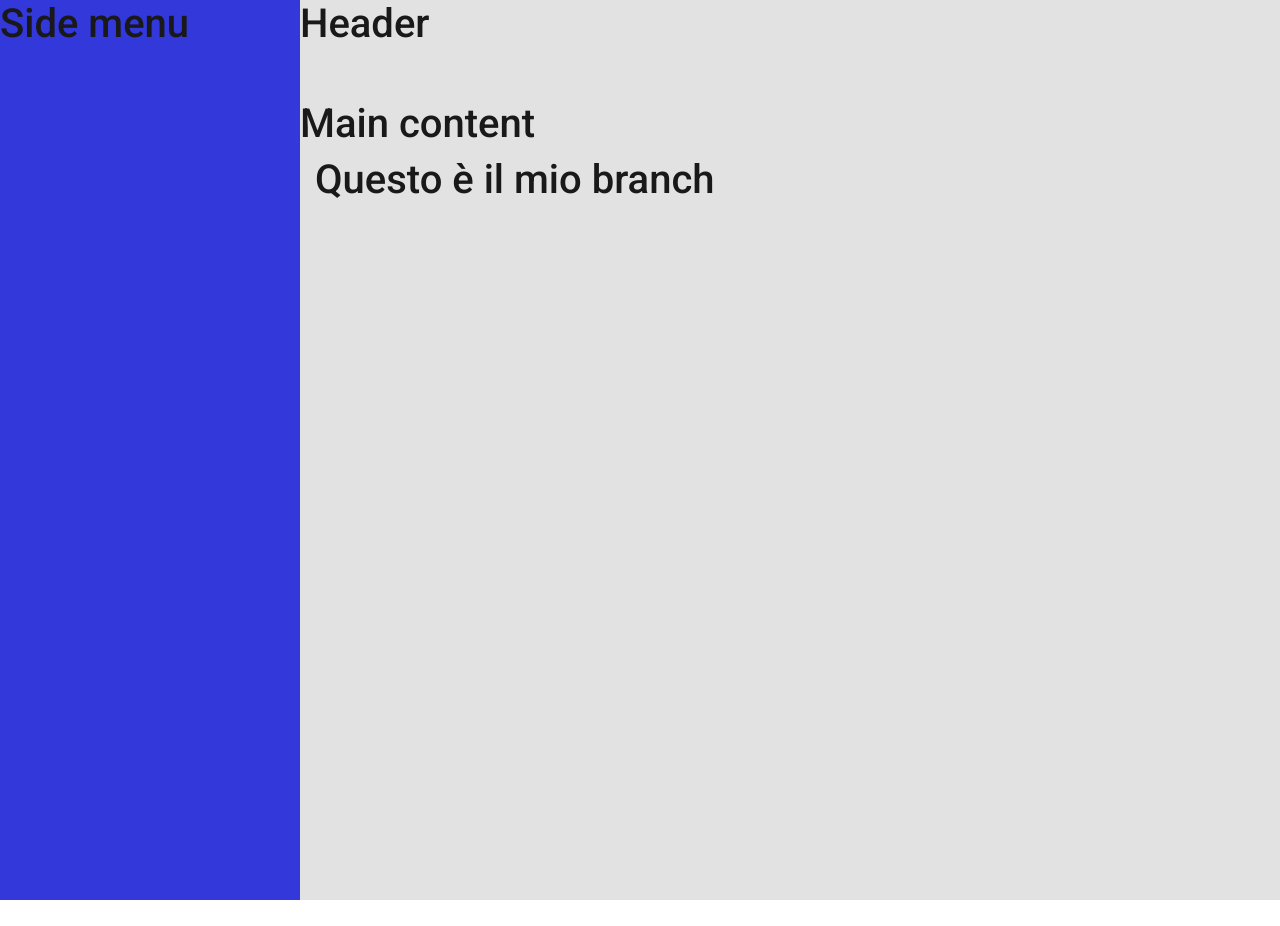
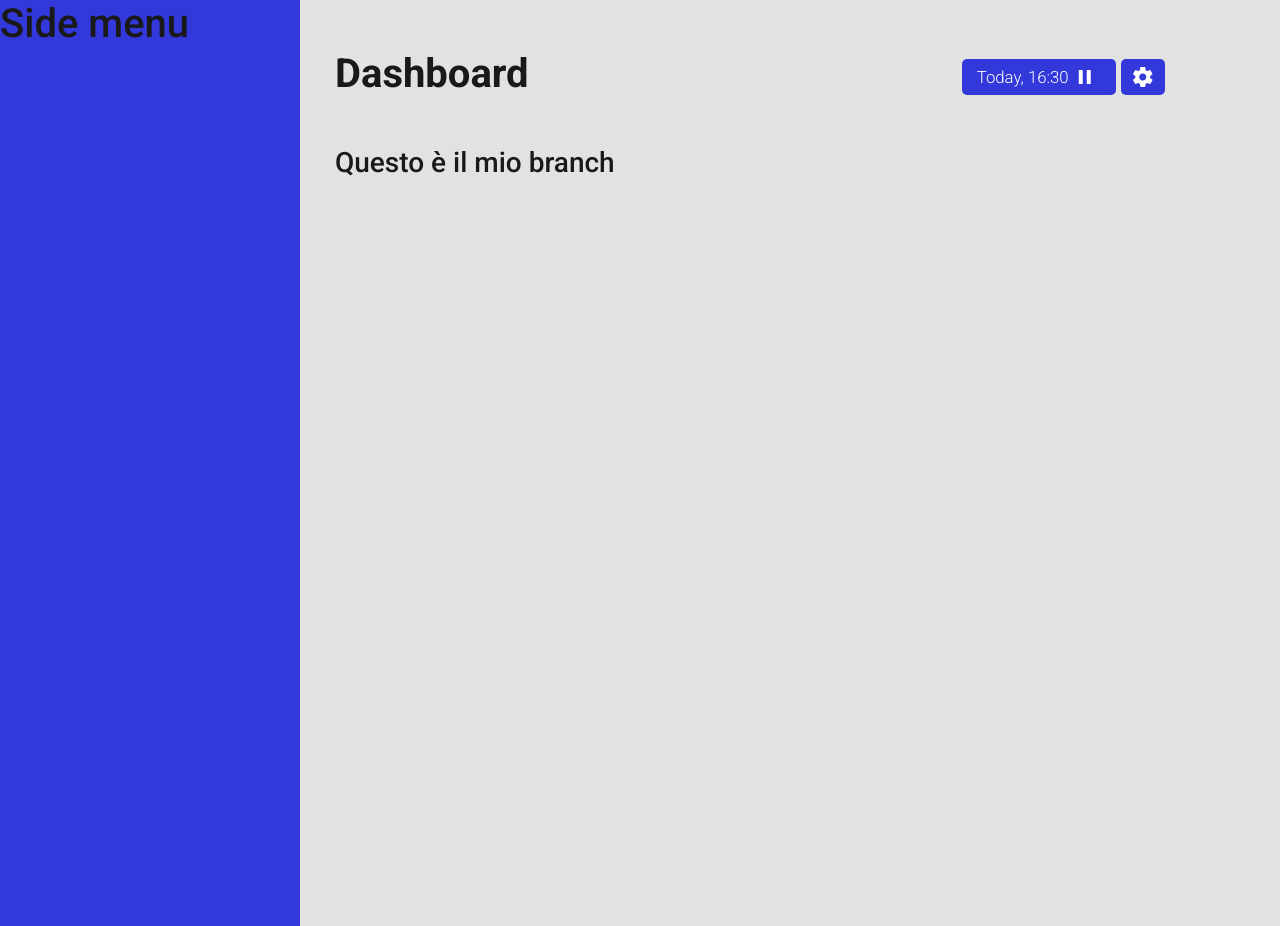
Before and after one commit to astronomyf/project-03, a plain HTML site: page index.html in a window 1280 px wide. Before the commit the page ends 900 px from the top, so only its background shows below. Drawn offline with nearby package versions, Linux system fonts and the light colour scheme.

Commit message:
Updating index and style

```diff
--- a/css/style.css
+++ b/css/style.css
@@ -26,8 +26,9 @@
   /* Give every child element its grid name */
   .header {
     grid-area: header;
-    height: 100px;
+    height: auto;
     background-color: #e2e2e2;
+    padding: 50px 20px 20px 20px;
   }
 
   .sidenav {
@@ -40,9 +41,49 @@
     overflow-y: scroll;
     background-color: #e2e2e2;
     height: 100vh;
+    padding: 20px;
   }
 
   /* Header section - codici css di Fabio */
+  .main-title {
+    font-weight: bold;
+  }
+
+  .info-group {
+    white-space: nowrap;
+  }
+
+  .info-container {
+    font-weight: lighter;
+    padding: 8px 15px 8px 15px;
+    color: #ffffff;
+    background-color: #3238D9;
+    border-radius: 5px;
+    font-size: 1.05rem;
+    margin-right: 5px;
+  }
+
+  .info-container:last-child {
+    margin-right: 0px;
+    padding: 8px 10px 8px 10px;
+  }
+
+  /* Media rules up to tablet size */
+  @media only screen and (max-width: 991.98px) {
+
+    .grid-container {
+      grid-template-columns: 1fr;
+      grid-template-areas:
+      "header"
+      "main";
+    }
+
+    .sidenav {
+      display: none;
+    }
+
+  }
+
 
   /* Menu section - codici css di Simone */
 
--- a/index.html
+++ b/index.html
@@ -6,6 +6,8 @@
     <title>Weather App</title>
     <!-- bootstrap css -->
     <link rel="stylesheet" href="https://stackpath.bootstrapcdn.com/bootstrap/4.5.2/css/bootstrap.min.css" integrity="sha384-JcKb8q3iqJ61gNV9KGb8thSsNjpSL0n8PARn9HuZOnIxN0hoP+VmmDGMN5t9UJ0Z" crossorigin="anonymous">
+    <!-- material icons -->
+    <link href="https://fonts.googleapis.com/icon?family=Material+Icons" rel="stylesheet">
     <!-- custom css -->
     <link rel="stylesheet" href="css/style.css">
 </head>
@@ -14,7 +16,24 @@
     <div class="grid-container">
         <header class="header">
             <!-- header della dashboard, qui ci lavora Fabio -->
-            <h1>Header</h1>
+            <div class="container">
+                <div class="row justify-content-md-between align-items-center">
+                    <div class="col-md-4">
+                        <h1 class="main-title">Dashboard</h1>
+                    </div>
+                    <div class="col-md-4">
+                        <div class="info-group">
+                            <span class="info-container">
+                                Today, 16:30
+                                <i class="material-icons align-top">pause</i>
+                            </span>
+                            <span class="info-container">
+                                <i class="material-icons align-top">settings</i>
+                            </span>
+                        </div>
+                    </div>
+                </div>
+            </div>
         </header>
         <aside class="sidenav">
             <!-- menu della dashboard, qui ci lavora Simo -->
@@ -22,9 +41,8 @@
         </aside>
         <main class="main">
             <!-- contenuto prinicipale, qui andrà la lista Emanuele -->
-            <h1>Main content</h1>
             <section class="container main-list">
-                <h1>Questo è il mio branch</h1>
+                <h3>Questo è il mio branch</h3>
             </section>
         </main>
       </div>
```
